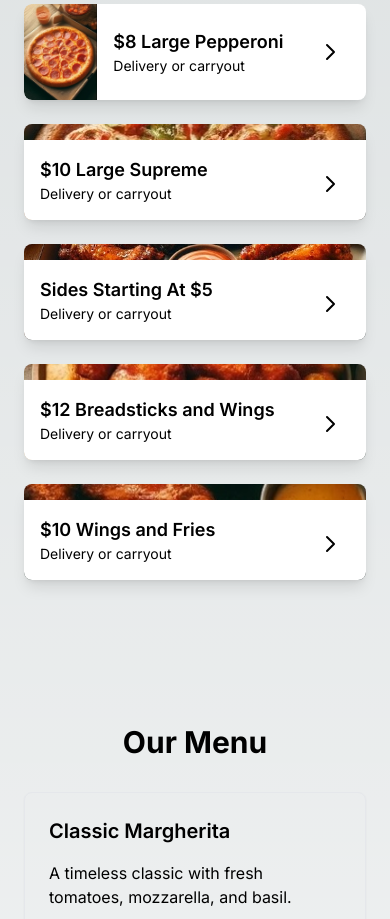
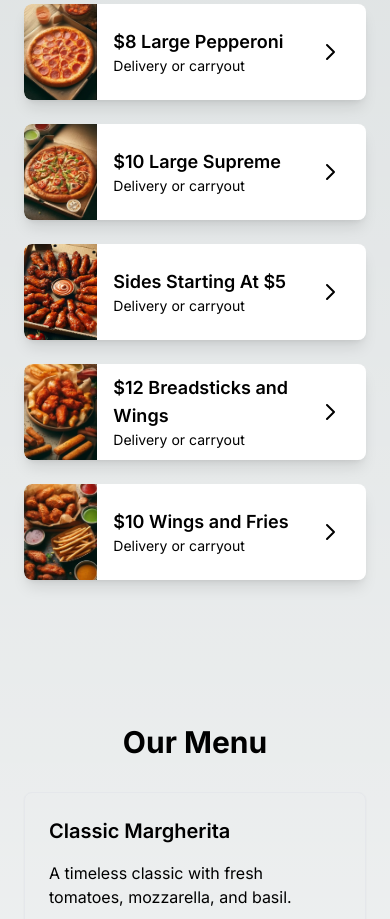
Before and after one commit to pmorales01/firstclasspizza, a Next.js app: page / in a window 390 px wide. Shown: the part 860-1779 px from the top of the page. Built offline with nearby package versions, Linux system fonts and the light colour scheme.

Commit message:
Update all featured deals cards to have responsive dimensions

```diff
--- a/src/app/page.js
+++ b/src/app/page.js
@@ -1,5 +1,9 @@
 import Image from "next/image";
 import pepperoniPic from './pepperoni.jpeg'
+import SupremePic from './supreme.jpeg'
+import WingsPic from './wings.jpg'
+import BreadsticksPic from './breadstick_wings_combo.jpeg'
+import FriesPic from './wings_fries_combo.jpeg'
 
 export default function Home() {
   return (
@@ -48,20 +52,6 @@ export default function Home() {
           <a href="#more" className="text-red-600 font-semibold hover:underline">SEE MORE</a>
         </div>
         <div className="grid grid-cols-1 md:grid-cols-6 gap-6">
-          {/* <div className="bg-[url('pepperoni.jpeg')] h-24 md:h-80 bg-left bg-no-repeat bg-contain bg-white md:bg-cover relative overflow-hidden rounded-lg shadow-lg col-span-1 md:col-span-2">
-            <div className="absolute md:bottom-0 left-24 md:left-0 bg-white text-black p-4 max-md:h-full w-full flex flex-row justify-between items-center">
-              <div>
-                <h3 className="text-lg font-semibold">$8 Large Pepperoni</h3>
-                <p className="text-sm">Delivery or carryout</p>
-              </div>
-              <button href="#order" className="hover:bg-gray-200 rounded-full p-2 text-red-600 font-bold text-white md:self-end">
-                <svg xmlns="http://www.w3.org/2000/svg" className="h-6 w-6 text-black" fill="none" viewBox="0 0 24 24" stroke="currentColor" strokeWidth={2}>
-                  <path strokeLinecap="round" strokeLinejoin="round" d="M9 5l7 7-7 7" />
-                </svg>
-              </button>
-            </div>s
-          </div> */}
-
           <div className="h-24 md:h-80 relative overflow-hidden rounded-lg shadow-lg col-span-1 md:col-span-2 flex max-md:flex-row md:flex-col">
             <div className="max-md:h-24 max-md:w-24 md:h-56">
               <Image className="max-md:rounded-l-lg md:rounded-t-lg h-full w-full object-cover" src={pepperoniPic} alt="Pepperoni Pizza"/>
@@ -78,52 +68,64 @@ export default function Home() {
               </button>
             </div>
           </div>
-          <div className="bg-[url('supreme.jpeg')] h-24 md:h-80 bg-center bg-no-repeat bg-cover relative overflow-hidden rounded-lg shadow-lg col-span-1 md:col-span-2">
-            <div className="absolute bottom-0 left-0 bg-white text-black p-4 w-full flex flex-row justify-between">
+          <div className="h-24 md:h-80 relative overflow-hidden rounded-lg shadow-lg col-span-1 md:col-span-2 flex max-md:flex-row md:flex-col">
+            <div className="max-md:h-24 max-md:w-24 md:h-56">
+              <Image className="max-md:rounded-l-lg md:rounded-t-lg h-full w-full object-cover" src={SupremePic} alt="Supreme Pizza"/>
+            </div>
+            <div className="bg-white text-black p-4 max-md:h-full w-full h-24 flex flex-row justify-between items-center">
               <div>
                 <h3 className="text-lg font-semibold">$10 Large Supreme</h3>
                 <p className="text-sm">Delivery or carryout</p>
               </div>
-              <button href="#order" className="hover:bg-gray-200 rounded-full p-2 text-red-600 font-bold text-white self-end">
+              <button href="#order" className="hover:bg-gray-200 rounded-full p-2 text-red-600 font-bold text-white">
                 <svg xmlns="http://www.w3.org/2000/svg" className="h-6 w-6 text-black" fill="none" viewBox="0 0 24 24" stroke="currentColor" strokeWidth={2}>
                   <path strokeLinecap="round" strokeLinejoin="round" d="M9 5l7 7-7 7" />
                 </svg>
               </button>
             </div>
           </div>
-          <div className="bg-[url('wings.jpg')] h-24 md:h-80 bg-center bg-no-repeat bg-cover relative overflow-hidden rounded-lg shadow-lg col-span-1 md:col-span-2">
-            <div className="absolute bottom-0 left-0 bg-white text-black p-4 w-full flex flex-row justify-between">
+          <div className="h-24 md:h-80 relative overflow-hidden rounded-lg shadow-lg col-span-1 md:col-span-2 flex max-md:flex-row md:flex-col">
+            <div className="max-md:h-24 max-md:w-24 md:h-56">
+              <Image className="max-md:rounded-l-lg md:rounded-t-lg h-full w-full object-cover" src={WingsPic} alt="Wings"/>
+            </div>
+            <div className="bg-white text-black p-4 max-md:h-full w-full h-24 flex flex-row justify-between items-center">
               <div>
                 <h3 className="text-lg font-semibold">Sides Starting At $5</h3>
                 <p className="text-sm">Delivery or carryout</p>
               </div>
-              <button href="#order" className="hover:bg-gray-200 rounded-full p-2 text-red-600 font-bold text-white self-end">
+              <button href="#order" className="hover:bg-gray-200 rounded-full p-2 text-red-600 font-bold text-white">
                 <svg xmlns="http://www.w3.org/2000/svg" className="h-6 w-6 text-black" fill="none" viewBox="0 0 24 24" stroke="currentColor" strokeWidth={2}>
                   <path strokeLinecap="round" strokeLinejoin="round" d="M9 5l7 7-7 7" />
                 </svg>
               </button>
             </div>
           </div>
-          <div className="bg-[url('breadstick_wings_combo.jpeg')] h-24 md:h-80 bg-center bg-no-repeat bg-cover relative overflow-hidden relative overflow-hidden rounded-lg shadow-lg col-span-1 md:col-span-3">
-            <div className="absolute bottom-0 left-0 bg-white text-black p-4 w-full flex flex-row justify-between">
+          <div className="h-24 md:h-80 relative overflow-hidden rounded-lg shadow-lg col-span-1 md:col-span-3 flex max-md:flex-row md:flex-col">
+            <div className="max-md:h-24 max-md:w-24 md:h-56">
+              <Image className="max-md:rounded-l-lg md:rounded-t-lg h-full w-full object-cover" src={BreadsticksPic} alt="Breadsticks and Wings Combo"/>
+            </div>
+            <div className="bg-white text-black p-4 max-md:h-full w-full h-24 flex flex-row justify-between items-center">
               <div>
                 <h3 className="text-lg font-semibold">$12 Breadsticks and Wings</h3>
                 <p className="text-sm">Delivery or carryout</p>
               </div>
-              <button href="#order" className="hover:bg-gray-200 rounded-full p-2 text-red-600 font-bold text-white self-end">
+              <button href="#order" className="hover:bg-gray-200 rounded-full p-2 text-red-600 font-bold text-white">
                 <svg xmlns="http://www.w3.org/2000/svg" className="h-6 w-6 text-black" fill="none" viewBox="0 0 24 24" stroke="currentColor" strokeWidth={2}>
                   <path strokeLinecap="round" strokeLinejoin="round" d="M9 5l7 7-7 7" />
                 </svg>
               </button>
             </div>
           </div>
-          <div className="bg-[url('wings_fries_combo.jpeg')] h-24 md:h-80 bg-left-bottom bg-no-repeat bg-cover relative overflow-hidden rounded-lg shadow-lg col-span-1 md:col-span-3">
-            <div className="absolute bottom-0 left-0 bg-white text-black p-4 w-full flex flex-row justify-between">
+          <div className="h-24 md:h-80 relative overflow-hidden rounded-lg shadow-lg col-span-1 md:col-span-3 flex max-md:flex-row md:flex-col">
+            <div className="max-md:h-24 max-md:w-24 md:h-56">
+              <Image className="max-md:rounded-l-lg md:rounded-t-lg h-full w-full object-cover" src={FriesPic} alt="Fries and Wings Combo"/>
+            </div>
+            <div className="bg-white text-black p-4 max-md:h-full w-full h-24 flex flex-row justify-between items-center">
               <div>
                 <h3 className="text-lg font-semibold">$10 Wings and Fries</h3>
                 <p className="text-sm">Delivery or carryout</p>
               </div>
-              <button href="#order" className="hover:bg-gray-200 rounded-full p-2 text-red-600 font-bold text-white self-end">
+              <button href="#order" className="hover:bg-gray-200 rounded-full p-2 text-red-600 font-bold text-white">
                 <svg xmlns="http://www.w3.org/2000/svg" className="h-6 w-6 text-black" fill="none" viewBox="0 0 24 24" stroke="currentColor" strokeWidth={2}>
                   <path strokeLinecap="round" strokeLinejoin="round" d="M9 5l7 7-7 7" />
                 </svg>
@@ -132,8 +134,6 @@ export default function Home() {
           </div>
         </div>
       </section>
-
-
       {/* Menu Section */}
       <section id="menu" className="container mx-auto my-12 p-6">
         <h3 className="text-3xl font-bold text-center mb-8">Our Menu</h3>
```
